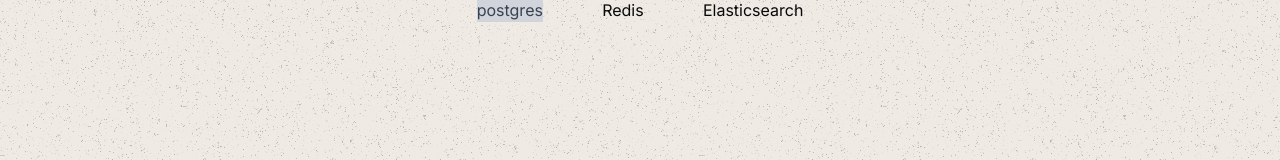
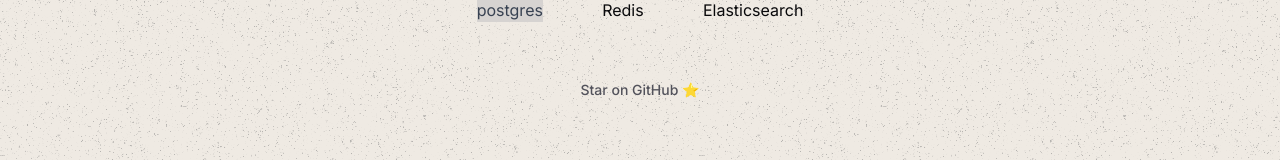
Before and after one commit to jainmanshu/fast-search, a Next.js app: page / in a window 1280 px wide. Shown: the part 491-651 px from the top of the page. Built offline with nearby package versions, Linux system fonts and the light colour scheme.

Commit message:
add star-me button

```diff
--- a/package.json
+++ b/package.json
@@ -12,6 +12,7 @@
     "@elastic/elasticsearch": "^8.13.1",
     "@radix-ui/react-dialog": "^1.0.5",
     "@radix-ui/react-icons": "^1.3.0",
+    "@radix-ui/react-slot": "^1.0.2",
     "@radix-ui/react-toast": "^1.1.5",
     "@upstash/redis": "^1.30.1",
     "@vercel/postgres": "^0.8.0",
--- a/src/app/page.tsx
+++ b/src/app/page.tsx
@@ -12,6 +12,8 @@
 import Image from "next/image";
 import { useEffect, useState } from "react";
 import { useDebouncedCallback } from "use-debounce";
+import { buttonVariants } from "@/components/ui/button";
+import Link from "next/link";
 
 type SearchEngines = "postgres" | "redis" | "elastic";
 
@@ -112,7 +114,7 @@
         <div className="flex items-center gap-12">
           <button
             className={`flex flex-col items-center text-zinc-600" ${
-              searchEngine === "postgres" ? "bg-gray-300 text-gray-700" : null
+              searchEngine === "postgres" ? "bg-stone-300 text-gray-700" : null
             }`}
             onClick={() => setSearchEngine("postgres")}
           >
@@ -128,7 +130,7 @@
           </button>
           <button
             className={`flex flex-col items-center text-zinc-600" ${
-              searchEngine === "redis" ? "bg-gray-300 text-gray-700" : null
+              searchEngine === "redis" ? "bg-stone-300 text-gray-700" : null
             }`}
             onClick={() => setSearchEngine("redis")}
           >
@@ -139,7 +141,7 @@
           </button>
           <button
             className={`flex flex-col items-center text-zinc-600" ${
-              searchEngine === "elastic" ? "bg-gray-300 text-gray-700" : null
+              searchEngine === "elastic" ? "bg-stone-300 text-gray-700" : null
             }`}
             onClick={() => setSearchEngine("elastic")}
           >
@@ -154,6 +156,20 @@
             Elasticsearch
           </button>
         </div>
+        <div className="m-8">
+          <Link
+            href="https://github.com/jainmanshu/fast-search"
+            target="_blank"
+            referrerPolicy="no-referrer"
+            className={buttonVariants({
+              variant: "ghost",
+              size: "lg",
+              className: "text-zinc-600 hover:bg-stone-300",
+            })}
+          >
+            Star on GitHub ⭐
+          </Link>
+        </div>
       </div>
     </main>
   );
--- /dev/null
+++ b/src/components/ui/button.tsx
@@ -0,0 +1,57 @@
+import * as React from "react"
+import { Slot } from "@radix-ui/react-slot"
+import { cva, type VariantProps } from "class-variance-authority"
+
+import { cn } from "@/lib/utils"
+
+const buttonVariants = cva(
+  "inline-flex items-center justify-center whitespace-nowrap rounded-md text-sm font-medium transition-colors focus-visible:outline-none focus-visible:ring-1 focus-visible:ring-ring disabled:pointer-events-none disabled:opacity-50",
+  {
+    variants: {
+      variant: {
+        default:
+          "bg-primary text-primary-foreground shadow hover:bg-primary/90",
+        destructive:
+          "bg-destructive text-destructive-foreground shadow-sm hover:bg-destructive/90",
+        outline:
+          "border border-input bg-background shadow-sm hover:bg-accent hover:text-accent-foreground",
+        secondary:
+          "bg-secondary text-secondary-foreground shadow-sm hover:bg-secondary/80",
+        ghost: "hover:bg-accent hover:text-accent-foreground",
+        link: "text-primary underline-offset-4 hover:underline",
+      },
+      size: {
+        default: "h-9 px-4 py-2",
+        sm: "h-8 rounded-md px-3 text-xs",
+        lg: "h-10 rounded-md px-8",
+        icon: "h-9 w-9",
+      },
+    },
+    defaultVariants: {
+      variant: "default",
+      size: "default",
+    },
+  }
+)
+
+export interface ButtonProps
+  extends React.ButtonHTMLAttributes<HTMLButtonElement>,
+    VariantProps<typeof buttonVariants> {
+  asChild?: boolean
+}
+
+const Button = React.forwardRef<HTMLButtonElement, ButtonProps>(
+  ({ className, variant, size, asChild = false, ...props }, ref) => {
+    const Comp = asChild ? Slot : "button"
+    return (
+      <Comp
+        className={cn(buttonVariants({ variant, size, className }))}
+        ref={ref}
+        {...props}
+      />
+    )
+  }
+)
+Button.displayName = "Button"
+
+export { Button, buttonVariants }
```
Also changed, not shown: 1 other file (tests, documents, lock files or other folders).
